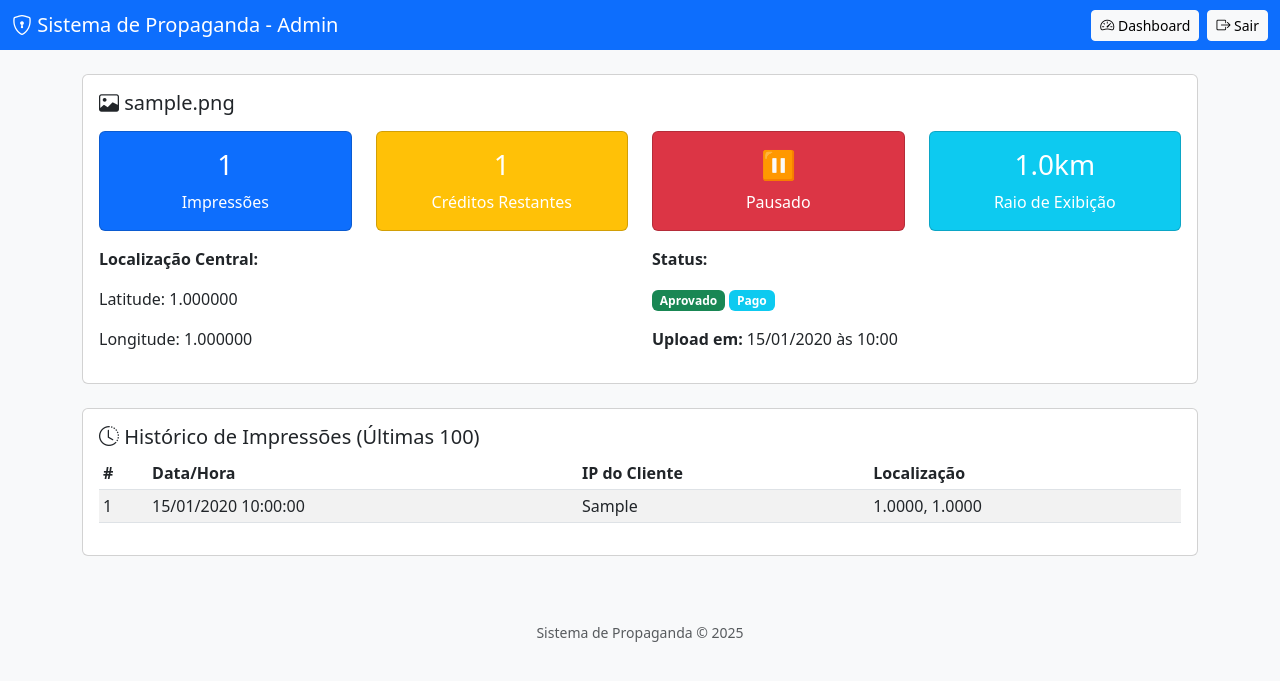
After one commit to Kedesdt/sistema_de_propaganda, a Flask app: page /admin/stats/1 in a window 1280 px wide. The commit adds this page. Shown: the top 681 px of the page. Run offline with Flask 3, Linux system fonts and the light colour scheme; the visitor is signed in with stand-in values (Sample User, id 1); tables that the repository leaves empty hold one stand-in row (values such as "Sample post"); some libraries are stand-ins or nearby versions.

Commit message:
pagina de estatisticas do video para o admin

```diff
--- a/server/routes/admin.py
+++ b/server/routes/admin.py
@@ -1,7 +1,19 @@
 """
 Rotas administrativas
 """
-from flask import Blueprint, request, render_template, redirect, url_for, session, send_from_directory, send_file, flash, current_app
+
+from flask import (
+    Blueprint,
+    request,
+    render_template,
+    redirect,
+    url_for,
+    session,
+    send_from_directory,
+    send_file,
+    flash,
+    current_app,
+)
 from models import db, SystemStatus
 from forms import LoginForm, UploadVideoForm
 from utils.decorators import admin_required
@@ -11,36 +23,36 @@ import zipfile
 import tempfile
 import shutil
 
-admin_bp = Blueprint('admin', __name__, url_prefix='/admin')
+admin_bp = Blueprint("admin", __name__, url_prefix="/admin")
 
 
-@admin_bp.route('/login', methods=['GET', 'POST'])
+@admin_bp.route("/login", methods=["GET", "POST"])
 def login():
     """Página de login do admin"""
-    if session.get('admin_logged_in'):
-        return redirect(url_for('admin.dashboard'))
+    if session.get("admin_logged_in"):
+        return redirect(url_for("admin.dashboard"))
 
     form = LoginForm()
     if form.validate_on_submit():
         if AuthService.verificar_senha_admin(form.password.data):
-            session['admin_logged_in'] = True
-            flash('Login realizado com sucesso!', 'success')
-            return redirect(url_for('admin.dashboard'))
+            session["admin_logged_in"] = True
+            flash("Login realizado com sucesso!", "success")
+            return redirect(url_for("admin.dashboard"))
         else:
-            flash('Senha incorreta!', 'danger')
+            flash("Senha incorreta!", "danger")
 
-    return render_template('login.html', form=form)
+    return render_template("login.html", form=form)
 
 
-@admin_bp.route('/logout')
+@admin_bp.route("/logout")
 def logout():
     """Logout do admin"""
-    session.pop('admin_logged_in', None)
-    flash('Logout realizado com sucesso!', 'info')
-    return redirect(url_for('admin.login'))
+    session.pop("admin_logged_in", None)
+    flash("Logout realizado com sucesso!", "info")
+    return redirect(url_for("admin.login"))
 
 
-@admin_bp.route('/')
+@admin_bp.route("/")
 @admin_required
 def dashboard():
     """Dashboard do admin"""
@@ -48,10 +60,12 @@ def dashboard():
     videos = VideoService.get_all_videos()
     last_update = SystemStatus.get_last_update()
 
-    return render_template('admin.html', form=form, videos=videos, last_update=last_update)
+    return render_template(
+        "admin.html", form=form, videos=videos, last_update=last_update
+    )
 
 
-@admin_bp.route('/upload', methods=['POST'])
+@admin_bp.route("/upload", methods=["POST"])
 @admin_required
 def upload_video():
     """Upload de novo vídeo"""
@@ -62,7 +76,7 @@ def upload_video():
             latitude=form.latitude.data,
             longitude=form.longitude.data,
             radius_km=form.radius_km.data,
-            cliente_id=None  # Admin não tem cliente_id
+            cliente_id=None,  # Admin não tem cliente_id
         )
 
         if video:
@@ -70,21 +84,21 @@ def upload_video():
             SystemStatus.update_timestamp()
             db.session.commit()
 
-            flash(f'Vídeo "{video.filename}" enviado com sucesso!', 'success')
+            flash(f'Vídeo "{video.filename}" enviado com sucesso!', "success")
         else:
-            flash(f'Erro: {error}', 'danger')
+            flash(f"Erro: {error}", "danger")
 
-        return redirect(url_for('admin.dashboard'))
+        return redirect(url_for("admin.dashboard"))
 
     # Se houver erros de validação
     for field, errors in form.errors.items():
         for error in errors:
-            flash(f'{field}: {error}', 'danger')
+            flash(f"{field}: {error}", "danger")
 
-    return redirect(url_for('admin.dashboard'))
+    return redirect(url_for("admin.dashboard"))
 
 
-@admin_bp.route('/aprovar/<int:video_id>', methods=['POST'])
+@admin_bp.route("/aprovar/<int:video_id>", methods=["POST"])
 @admin_required
 def aprovar_video(video_id):
     """Aprovar vídeo de cliente"""
@@ -94,14 +108,14 @@ def aprovar_video(video_id):
         # Atualizar timestamp
         SystemStatus.update_timestamp()
         db.session.commit()
-        flash(message, 'success')
+        flash(message, "success")
     else:
-        flash(message, 'danger')
+        flash(message, "danger")
 
-    return redirect(url_for('admin.dashboard'))
+    return redirect(url_for("admin.dashboard"))
 
 
-@admin_bp.route('/reprovar/<int:video_id>', methods=['POST'])
+@admin_bp.route("/reprovar/<int:video_id>", methods=["POST"])
 @admin_required
 def reprovar_video(video_id):
     """Reprovar vídeo de cliente"""
@@ -111,60 +125,60 @@ def reprovar_video(video_id):
         # Atualizar timestamp
         SystemStatus.update_timestamp()
         db.session.commit()
-        flash(message, 'warning')
+        flash(message, "warning")
     else:
-        flash(message, 'danger')
+        flash(message, "danger")
 
-    return redirect(url_for('admin.dashboard'))
+    return redirect(url_for("admin.dashboard"))
 
 
-@admin_bp.route('/marcar-pago/<int:video_id>', methods=['POST'])
+@admin_bp.route("/marcar-pago/<int:video_id>", methods=["POST"])
 @admin_required
 def marcar_pago(video_id):
     """Marcar vídeo como pago/não pago"""
     success, message = VideoService.marcar_como_pago(video_id)
 
     if success:
-        flash(message, 'success')
+        flash(message, "success")
     else:
-        flash(message, 'danger')
+        flash(message, "danger")
 
-    return redirect(url_for('admin.dashboard'))
+    return redirect(url_for("admin.dashboard"))
 
 
-@admin_bp.route('/adicionar-creditos/<int:video_id>', methods=['POST'])
+@admin_bp.route("/adicionar-creditos/<int:video_id>", methods=["POST"])
 @admin_required
 def adicionar_creditos(video_id):
     """Adicionar créditos a um vídeo"""
     try:
-        quantidade = int(request.form.get('creditos', 0))
+        quantidade = int(request.form.get("creditos", 0))
         success, message = VideoService.adicionar_creditos(video_id, quantidade)
 
         if success:
-            flash(message, 'success')
+            flash(message, "success")
         else:
-            flash(message, 'danger')
+            flash(message, "danger")
     except ValueError:
-        flash('Quantidade de créditos inválida!', 'danger')
+        flash("Quantidade de créditos inválida!", "danger")
 
-    return redirect(url_for('admin.dashboard'))
+    return redirect(url_for("admin.dashboard"))
 
 
-@admin_bp.route('/pausar/<int:video_id>', methods=['POST'])
+@admin_bp.route("/pausar/<int:video_id>", methods=["POST"])
 @admin_required
 def pausar_video(video_id):
     """Pausar/Despausar vídeo"""
     success, message = VideoService.pausar_video(video_id)
 
     if success:
-        flash(message, 'info')
+        flash(message, "info")
     else:
-        flash(message, 'danger')
+        flash(message, "danger")
 
-    return redirect(url_for('admin.dashboard'))
+    return redirect(url_for("admin.dashboard"))
 
 
-@admin_bp.route('/delete/<int:video_id>', methods=['POST'])
+@admin_bp.route("/delete/<int:video_id>", methods=["POST"])
 @admin_required
 def delete_video(video_id):
     """Deletar vídeo"""
@@ -174,14 +188,14 @@ def delete_video(video_id):
         # Atualizar timestamp
         SystemStatus.update_timestamp()
         db.session.commit()
-        flash(message, 'success')
+        flash(message, "success")
     else:
-        flash(message, 'danger')
+        flash(message, "danger")
 
-    return redirect(url_for('admin.dashboard'))
+    return redirect(url_for("admin.dashboard"))
 
 
-@admin_bp.route('/download-client')
+@admin_bp.route("/download-client")
 @admin_required
 def download_client():
     """Download da pasta client compactada"""
@@ -189,45 +203,71 @@ def download_client():
         # Localizar pasta client (um nível acima da pasta server)
         server_folder = os.path.dirname(os.path.dirname(__file__))
         project_root = os.path.dirname(server_folder)
-        client_folder = os.path.join(project_root, 'client')
+        client_folder = os.path.join(project_root, "client")
 
         if not os.path.exists(client_folder):
-            flash('Pasta client/ não encontrada!', 'danger')
-            return redirect(url_for('admin.dashboard'))
+            flash("Pasta client/ não encontrada!", "danger")
+            return redirect(url_for("admin.dashboard"))
 
         # Criar arquivo ZIP temporário
         temp_dir = tempfile.gettempdir()
-        zip_path = os.path.join(temp_dir, 'propaganda_client.zip')
+        zip_path = os.path.join(temp_dir, "propaganda_client.zip")
 
         # Remover ZIP antigo se existir
         if os.path.exists(zip_path):
             os.remove(zip_path)
 
         # Criar ZIP com todos os arquivos da pasta client
-        with zipfile.ZipFile(zip_path, 'w', zipfile.ZIP_DEFLATED) as zipf:
+        with zipfile.ZipFile(zip_path, "w", zipfile.ZIP_DEFLATED) as zipf:
             for root, dirs, files in os.walk(client_folder):
                 # Ignorar pastas de ambiente virtual e cache
-                dirs[:] = [d for d in dirs if d not in ['venv', '__pycache__', '.pytest_cache', 'downloads']]
+                dirs[:] = [
+                    d
+                    for d in dirs
+                    if d not in ["venv", "__pycache__", ".pytest_cache", "downloads"]
+                ]
 
                 for file in files:
                     # Ignorar arquivos desnecessários
-                    if file.endswith(('.pyc', '.pyo', '.exe', '.timestamp')):
+                    if file.endswith((".pyc", ".pyo", ".exe", ".timestamp")):
                         continue
 
                     file_path = os.path.join(root, file)
                     # Nome do arquivo no ZIP (relativo à pasta client)
-                    arcname = os.path.join('client', os.path.relpath(file_path, client_folder))
+                    arcname = os.path.join(
+                        "client", os.path.relpath(file_path, client_folder)
+                    )
                     zipf.write(file_path, arcname)
 
         # Enviar arquivo ZIP
         return send_file(
             zip_path,
             as_attachment=True,
-            download_name='propaganda_client.zip',
-            mimetype='application/zip'
+            download_name="propaganda_client.zip",
+            mimetype="application/zip",
         )
 
     except Exception as e:
         current_app.logger.error(f"Erro ao criar ZIP do client: {e}")
-        flash(f'Erro ao preparar download: {str(e)}', 'danger')
-        return redirect(url_for('admin.dashboard'))
+        flash(f"Erro ao preparar download: {str(e)}", "danger")
+        return redirect(url_for("admin.dashboard"))
+
+
+@admin_bp.route("/stats/<int:video_id>")
+@admin_required
+def video_stats(video_id):
+    """Estatísticas de um vídeo"""
+    stats = VideoService.get_estatisticas_video(video_id)
+    video = VideoService.get_video_by_id(video_id)
+
+    if not video:
+        flash("Vídeo não encontrado!", "danger")
+        return redirect(url_for("admin.dashboard"))
+
+    if stats is None:
+        flash("Vídeo não encontrado!", "danger")
+        return redirect(url_for("admin.dashboard"))
+
+    return render_template(
+        "video_stats.html", stats=stats, video=video, logs=stats["visualizacoes"]
+    )
--- a/server/templates/admin.html
+++ b/server/templates/admin.html
@@ -75,6 +75,7 @@
                                     <th>Status</th>
                                     <th>Créditos</th>
                                     <th>Impressões</th>
+                                    <th>Ultima Impressão</th>
                                     <th>Localização</th>
                                     <th>Raio (km)</th>
                                     <th>Data Upload</th>
@@ -84,7 +85,7 @@
                             <tbody>
                                 {% for video in videos %}
                                     <tr {% if video.pausado %}class="table-secondary"{% endif %}>
-                                        <td>{{ video.id }}</td>
+                                        <td><a href="{{ url_for('admin.video_stats', video_id=video.id) }}">{{ video.id }}</a></td>
                                         <td>
                                             {% if video.cliente %}
                                                 <small>
@@ -127,6 +128,7 @@
                                             </span>
                                         </td>
                                         <td>{{ video.visualizacoes }}</td>
+                                        <td>{{ video.logs_visualizacao[-1].visualizado_em.strftime("%Y-%m-%d %H:%M:%S") if video.logs_visualizacao else None }}</td>
                                         <td>
                                             <small>
                                                 Lat: {{ "%.4f"|format(video.latitude) }}<br>
--- a/server/templates/base_admin.html
+++ b/server/templates/base_admin.html
@@ -6,9 +6,14 @@
         <span class="navbar-brand mb-0 h1">
             <i class="bi bi-shield-lock"></i> Sistema de Propaganda - Admin
         </span>
-        <a href="{{ url_for('admin.logout') }}" class="btn btn-light btn-sm">
-            <i class="bi bi-box-arrow-right"></i> Sair
-        </a>
+        <div class="d-flex gap-2">
+            <a href="{{ url_for('admin.dashboard') }}" class="btn btn-light btn-sm">
+                <i class="bi bi-speedometer2"></i> Dashboard
+            </a>
+            <a href="{{ url_for('admin.logout') }}" class="btn btn-light btn-sm">
+                <i class="bi bi-box-arrow-right"></i> Sair
+            </a>
+        </div>
     </div>
 </nav>
 {% endblock %}
--- /dev/null
+++ b/server/templates/video_stats.html
@@ -0,0 +1,119 @@
+{% extends "base_admin.html" %}
+
+{% block title %}Estatísticas - {{ video.original_filename }}{% endblock %}
+
+{% block content %}
+<!-- Informações da Mídia -->
+<div class="card mb-4">
+    <div class="card-body">
+        {% set is_image = video.original_filename|is_image %}
+        <h5 class="card-title"><i class="bi bi-{% if is_image %}image{% else %}camera-video{% endif %}"></i> {{ video.original_filename }}</h5>
+
+                <div class="row mt-3">
+                    <div class="col-md-3">
+                        <div class="card bg-primary text-white">
+                            <div class="card-body text-center">
+                                <h3>{{ video.visualizacoes }}</h3>
+                                <p class="mb-0">Impressões</p>
+                            </div>
+                        </div>
+                    </div>
+
+                    <div class="col-md-3">
+                        <div class="card {% if video.creditos == 0 %}bg-danger{% elif video.creditos < 10 %}bg-warning{% else %}bg-success{% endif %} text-white">
+                            <div class="card-body text-center">
+                                <h3>{{ video.creditos }}</h3>
+                                <p class="mb-0">Créditos Restantes</p>
+                            </div>
+                        </div>
+                    </div>
+
+                    <div class="col-md-3">
+                        <div class="card {% if video.pausado %}bg-danger{% else %}bg-success{% endif %} text-white">
+                            <div class="card-body text-center">
+                                <h3>{% if video.pausado %}⏸{% else %}▶️{% endif %}</h3>
+                                <p class="mb-0">{% if video.pausado %}Pausado{% else %}Ativo{% endif %}</p>
+                            </div>
+                        </div>
+                    </div>
+
+                    <div class="col-md-3">
+                        <div class="card bg-info text-white">
+                            <div class="card-body text-center">
+                                <h3>{{ video.radius_km }}km</h3>
+                                <p class="mb-0">Raio de Exibição</p>
+                            </div>
+                        </div>
+                    </div>
+                </div>
+
+                <div class="row mt-3">
+                    <div class="col-md-6">
+                        <p><strong>Localização Central:</strong></p>
+                        <p>Latitude: {{ "%.6f"|format(video.latitude) }}</p>
+                        <p>Longitude: {{ "%.6f"|format(video.longitude) }}</p>
+                    </div>
+                    <div class="col-md-6">
+                        <p><strong>Status:</strong></p>
+                        <p>
+                            {% if video.aprovado %}
+                                <span class="badge bg-success">Aprovado</span>
+                            {% else %}
+                                <span class="badge bg-warning">Pendente Aprovação</span>
+                            {% endif %}
+
+                            {% if video.pago %}
+                                <span class="badge bg-info">Pago</span>
+                            {% else %}
+                                <span class="badge bg-secondary">Não Pago</span>
+                            {% endif %}
+                        </p>
+                        <p><strong>Upload em:</strong> {{ video.uploaded_at.strftime('%d/%m/%Y às %H:%M') }}</p>
+                    </div>
+                </div>
+            </div>
+        </div>
+
+        <!-- Logs de Impressão -->
+        <div class="card">
+            <div class="card-body">
+                <h5 class="card-title"><i class="bi bi-clock-history"></i> Histórico de Impressões (Últimas 100)</h5>
+
+                {% if logs %}
+                    <div class="table-responsive">
+                        <table class="table table-sm table-striped">
+                            <thead>
+                                <tr>
+                                    <th>#</th>
+                                    <th>Data/Hora</th>
+                                    <th>IP do Cliente</th>
+                                    <th>Localização</th>
+                                </tr>
+                            </thead>
+                            <tbody>
+                                {% for log in logs %}
+                                    <tr>
+                                        <td>{{ loop.index }}</td>
+                                        <td>{{ log.visualizado_em.strftime('%d/%m/%Y %H:%M:%S') }}</td>
+                                        <td>{{ log.client_ip or 'N/A' }}</td>
+                                        <td>
+                                            {% if log.client_latitude and log.client_longitude %}
+                                                {{ "%.4f"|format(log.client_latitude) }},
+                                                {{ "%.4f"|format(log.client_longitude) }}
+                                            {% else %}
+                                                N/A
+                                            {% endif %}
+                                        </td>
+                                    </tr>
+                                {% endfor %}
+                            </tbody>
+                        </table>
+                    </div>
+                {% else %}
+                    <div class="alert alert-info">
+                        <i class="bi bi-info-circle"></i> Nenhuma impressão registrada ainda.
+                    </div>
+                {% endif %}
+            </div>
+        </div>
+{% endblock %}
```
Also changed, not shown: server/services/video_service.py (+35 -0 lines).
